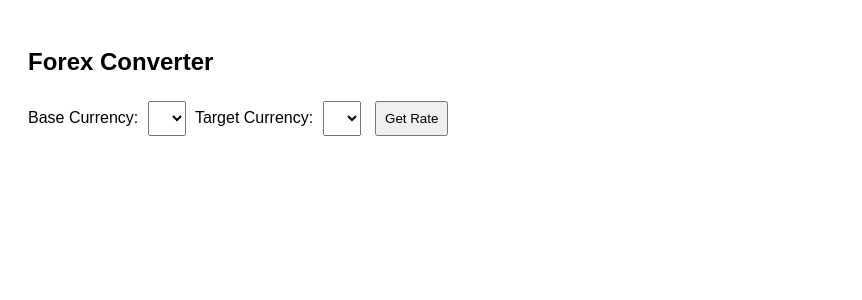
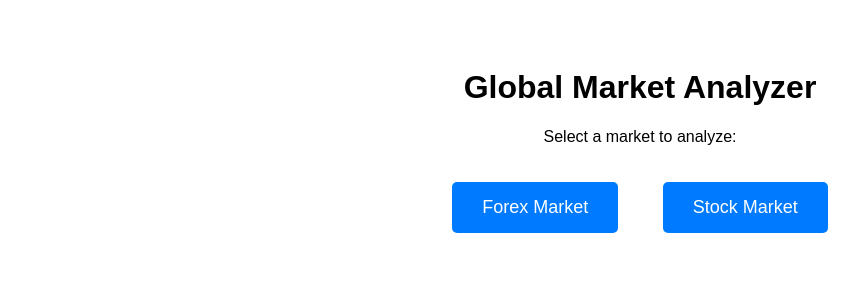
Before and after one commit to Rohith-GCP-projects/Global-Currency-and-Commodity-Market-Analyzer, a Flask app: page / in a window 1280 px wide. Shown: the top 300 px of the page, without its empty margins (0-862 px from the left). Run offline with Flask 3, Linux system fonts and the light colour scheme; lists and menus that the app fills with data are empty; parts of the project's set-up code (start-up, migrations or seed data) failed here and were passed over.

```diff
--- a/main.py
+++ b/main.py
@@ -1,4 +1,4 @@
-from flask import Flask, render_template
+from flask import Flask, render_template, request  # Import request
 from forex.forex import get_forex_data
 
 app = Flask(__name__)
@@ -7,10 +7,42 @@ app = Flask(__name__)
 def home():
     return render_template("index.html")
 
-@app.route('/forex')
-def forex():
-    data = get_forex_data()
-    return render_template('forex.html', data=data)
+@app.route('/forex', methods=['GET', 'POST'])
+def forex_page():
+    # Default values
+    base_currency = 'USD'
+    target_currency = 'EUR'
+    amount = 1
+    result = None
+    rate = None
+
+    # If the user submitted the form (clicked Convert)
+    if request.method == 'POST':
+        base_currency = request.form.get('base_currency')
+        target_currency = request.form.get('target_currency')
+        amount = float(request.form.get('amount'))
+
+    # Get data from your forex.py function
+    data = get_forex_data(base_currency)
+
+    # Calculate the result if we have rates
+    if request.method == 'POST' and 'all_rates' in data:
+        rates = data['all_rates']
+        if target_currency in rates:
+            rate = rates[target_currency]
+            result = round(amount * rate, 2)
+
+    return render_template('forex.html',
+                           data=data,
+                           result=result,
+                           rate=rate,
+                           selected_base=base_currency,
+                           selected_target=target_currency,
+                           selected_amount=amount)
+
+@app.route('/stocks')
+def stocks_page():
+    return render_template('stocks.html')
 
 if __name__ == '__main__':
-    app.run(port=8080, debug=True)
+    app.run(debug=True)
--- a/templates/index.html
+++ b/templates/index.html
@@ -1,41 +1,38 @@
 <!DOCTYPE html>
 <html>
+
 <head>
-    <title>Forex Converter</title>
+    <title>Market Analyzer</title>
     <style>
-        body { font-family: Arial; padding: 20px; }
-        select, button { padding: 8px; margin: 5px; }
-        .result { margin-top: 20px; font-size: 20px; }
+        body {
+            font-family: Arial;
+            padding: 40px;
+            text-align: center;
+        }
+
+        .menu-link {
+            display: inline-block;
+            margin: 20px;
+            padding: 15px 30px;
+            background-color: #007bff;
+            color: white;
+            text-decoration: none;
+            border-radius: 5px;
+            font-size: 18px;
+        }
+
+        .menu-link:hover {
+            background-color: #0056b3;
+        }
     </style>
 </head>
+
 <body>
+    <h1>Global Market Analyzer</h1>
+    <p>Select a market to analyze:</p>
 
-<h2>Forex Converter</h2>
+    <a href="/forex" class="menu-link">Forex Market</a>
+    <a href="/stocks" class="menu-link">Stock Market</a>
+</body>
 
-<form method="POST" action="/get_rate">
-    <label>Base Currency:</label>
-    <select name="base">
-        {% for c in currencies %}
-            <option value="{{c}}" {% if base == c %}selected{% endif %}>{{c}}</option>
-        {% endfor %}
-    </select>
-
-    <label>Target Currency:</label>
-    <select name="target">
-        {% for c in currencies %}
-            <option value="{{c}}" {% if target == c %}selected{% endif %}>{{c}}</option>
-        {% endfor %}
-    </select>
-
-    <button type="submit">Get Rate</button>
-</form>
-
-{% if rate %}
-<div class="result">
-    <p><strong>1 {{base}} = {{rate}} {{target}}</strong></p>
-    <p>Last updated: {{timestamp}}</p>
-</div>
-{% endif %}
-
-</body>
 </html>
```
Also changed, not shown: forex/forex.py (+25 -21 lines), templates/forex.html (+72 -0 lines), templates/stocks.html (added, +20 -0 lines).
